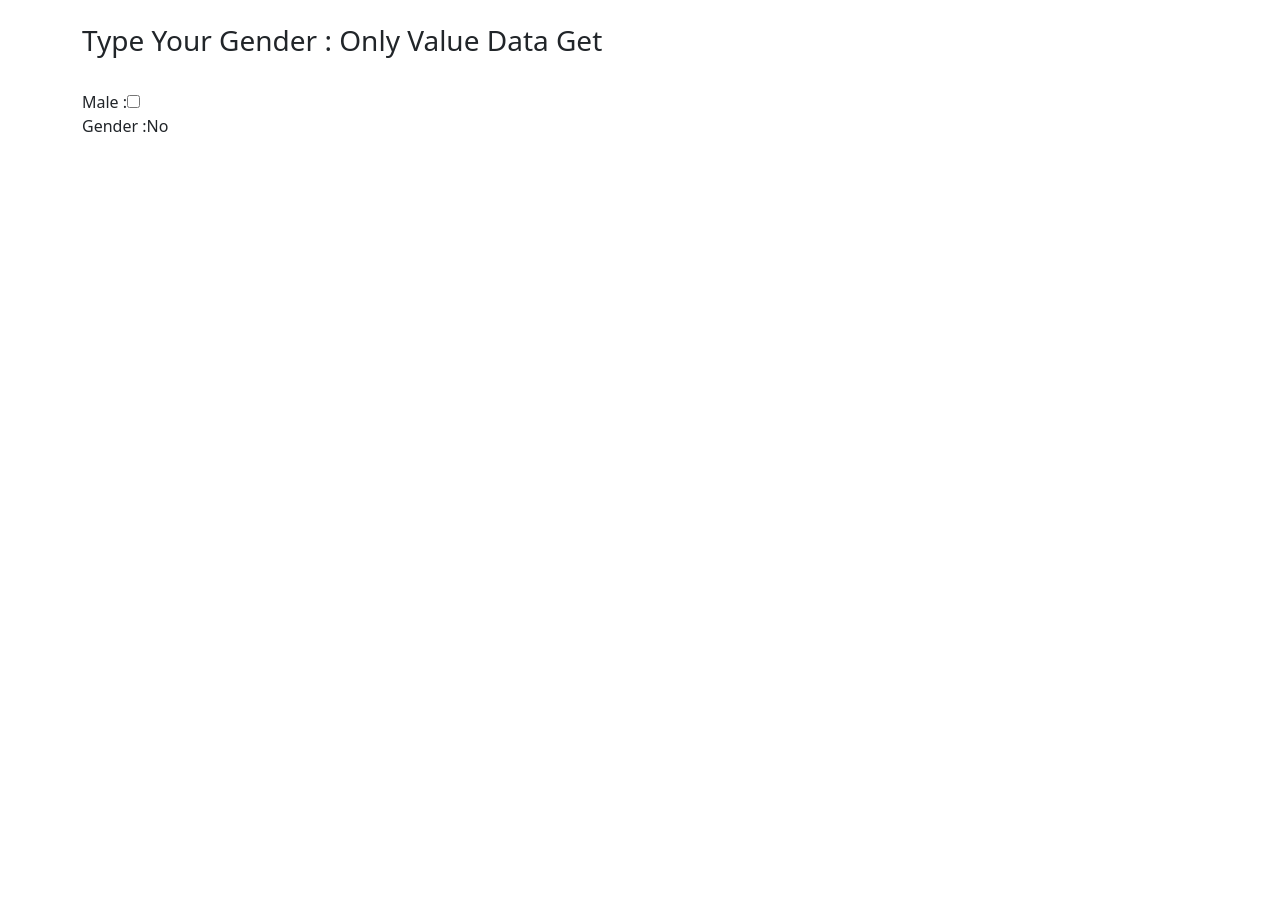
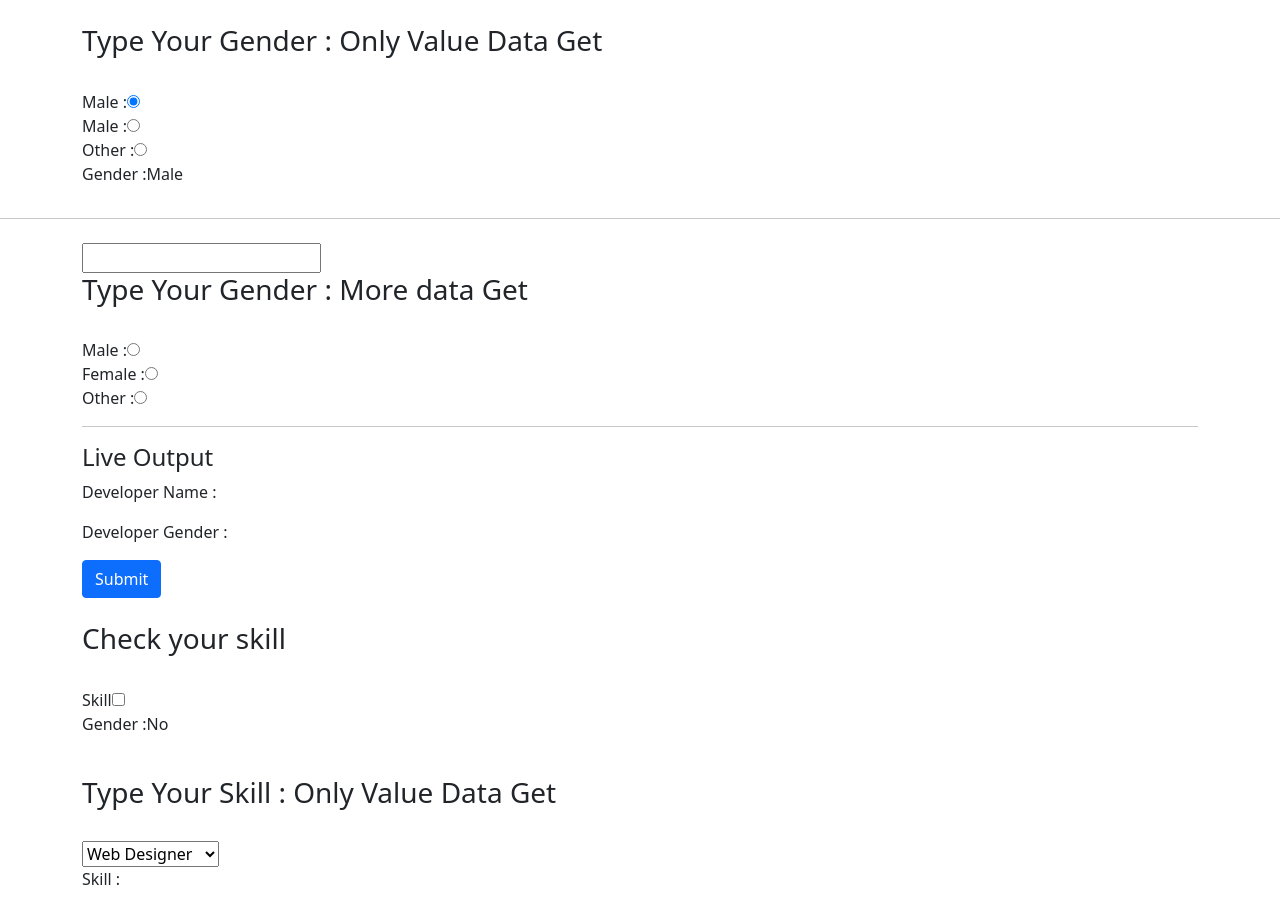
Before and after one commit to JabedWeb/Reducer, a React (Create React App) app: page / in a window 1280 px wide. Before the commit the page ends 800 px from the top, so only its background shows below. Built offline with nearby package versions, Linux system fonts and the light colour scheme.

Commit message:
First Commit

```diff
--- /dev/null
+++ b/db.json
@@ -0,0 +1,19 @@
+{
+  "Skills": [
+    {
+      "id": 1,
+      "name": "okkk",
+      "gender": "Female"
+    },
+    {
+      "id": 2,
+      "name": "Saki Salma",
+      "gender": "Male"
+    },
+    {
+      "id": 3,
+      "name": "Khaldeda Zia",
+      "gender": "Female"
+    }
+  ]
+}
--- a/package.json
+++ b/package.json
@@ -20,7 +20,8 @@
     "start": "react-scripts start",
     "build": "react-scripts build",
     "test": "react-scripts test",
-    "eject": "react-scripts eject"
+    "eject": "react-scripts eject",
+    "js"   : "json-server --watch db.json --port 5050"
   },
   "eslintConfig": {
     "extends": [
--- a/src/App.js
+++ b/src/App.js
@@ -1,18 +1,20 @@
-//import Forms from "./Components/Form";
-// import RadioButton from "./Components/RadioButton";
+// import Forms from "./Components/Form";
+import RadioButton from "./Components/RadioButton";
 
 import CheckboxForm from "./Components/CheckboxForm";
+import SelectInput from "./Components/SelectInput";
 
 
 function App() {
   return (
    <>
 
-  {/* <RadioButton/> */}
+  <RadioButton/>
 
    {/* <Forms/> */}
 
    <CheckboxForm/>
+   <SelectInput/>
 
    </>
   );
--- a/src/Components/CheckboxForm.jsx
+++ b/src/Components/CheckboxForm.jsx
@@ -14,13 +14,15 @@ const CheckboxForm = () => {
             <Col>
             <form>
                 <div>
-                    <h3>Type Your Gender : Only Value Data Get</h3>
+                    <h3>Check your skill</h3>
                     <br/>
-                    <label>Male :</label>
+                    <label>Skill</label>
                     <input onChange={e=> setRadiobutton(e.target.checked)}  type="checkbox" checked={radiobutton}/>
                     <br />
                 </div>
                 <p>Gender :{radiobutton ? "Yes" : "No"}  </p>
+
+
 
             </form>
             </Col>
--- a/src/Components/RadioButton.jsx
+++ b/src/Components/RadioButton.jsx
@@ -1,5 +1,6 @@
+import axios from 'axios'
 import React, { useState } from 'react'
-import { Col,Row, Container} from 'react-bootstrap'
+import { Col,Row, Container, Button} from 'react-bootstrap'
 
 const RadioButton = () => {
 
@@ -21,6 +22,20 @@ const RadioButton = () => {
         developerGender : e.target.value
 
       })
+  }
+
+  const handleForm =(e)=>{
+        e.preventDefault()
+        axios.post('http://localhost:5050/Skills',{
+            id : '',
+            name : names,
+            gender : developerGender
+        }).then(res=>{
+            setRadioGet({
+                names : '',
+                developerGender : ''
+            })
+        })
   }
 
   return (
@@ -54,7 +69,7 @@ const RadioButton = () => {
     <Container>
         <Row className='mt-4'>
             <Col>
-            <form>
+            <form onSubmit={handleForm}>
                 <input type="text" value={names} onChange={e=> setRadioGet({...radioGet,names : e.target.value})} />
                 <div>
                     <h3>Type Your Gender : More data Get</h3>
@@ -63,7 +78,7 @@ const RadioButton = () => {
                     <input name='gender' value='Male'  type="radio" onChange={handleButton} />
                     <br />
 
-                    <label>Male :</label>
+                    <label>Female :</label>
                     <input  name='gender' value='Female' type="radio" onChange={handleButton}/>
                     <br />
 
@@ -74,6 +89,7 @@ const RadioButton = () => {
                 <h4>Live Output</h4>
                 <p>Developer Name : {names} </p>
                 <p>Developer Gender :{developerGender} </p>
+                <Button type='submit'>Submit</Button>
             </form>
             </Col>
         </Row>
--- /dev/null
+++ b/src/Components/SelectInput.jsx
@@ -0,0 +1,37 @@
+import React, { useState } from 'react'
+import { Col, Container, Row } from 'react-bootstrap'
+
+
+
+const SelectInput = () => {
+
+  const [radiobutton,setRadiobutton]=useState('')
+
+  return (
+
+    <>
+    <Container>
+        <Row className='mt-4'>
+            <Col>
+            <form>
+                <div>
+                    <h3>Type Your Skill : Only Value Data Get</h3>
+                    <br/>
+
+                    <select name="select" onChange={e=> setRadiobutton(e.target.value)}>
+                      <option value="Web Designer">Web Designer</option>
+                      <option value="Web Developer">Web Developer</option>
+                    </select>
+                    <br />
+                </div>
+                <p>Skill :{radiobutton}  </p>
+
+            </form>
+            </Col>
+        </Row>
+    </Container>
+  </>
+  )
+}
+
+export default SelectInput
```
